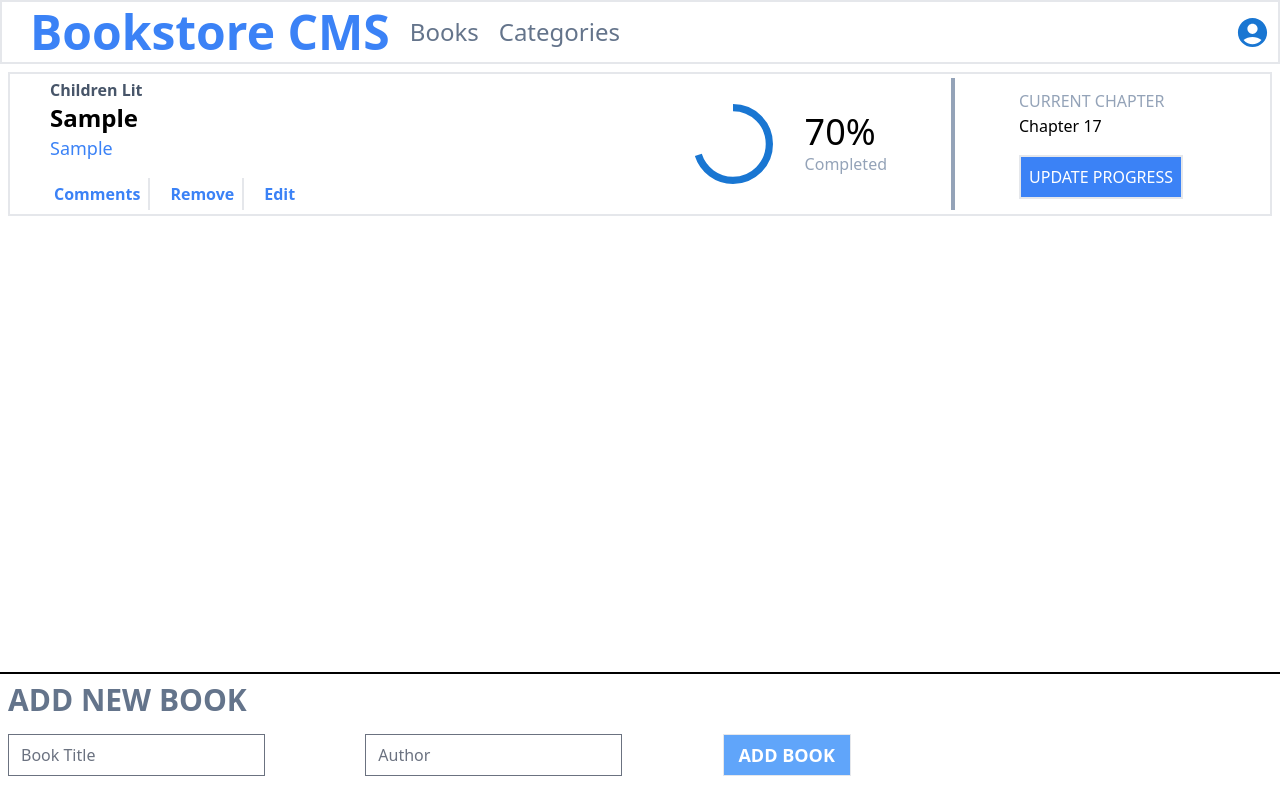
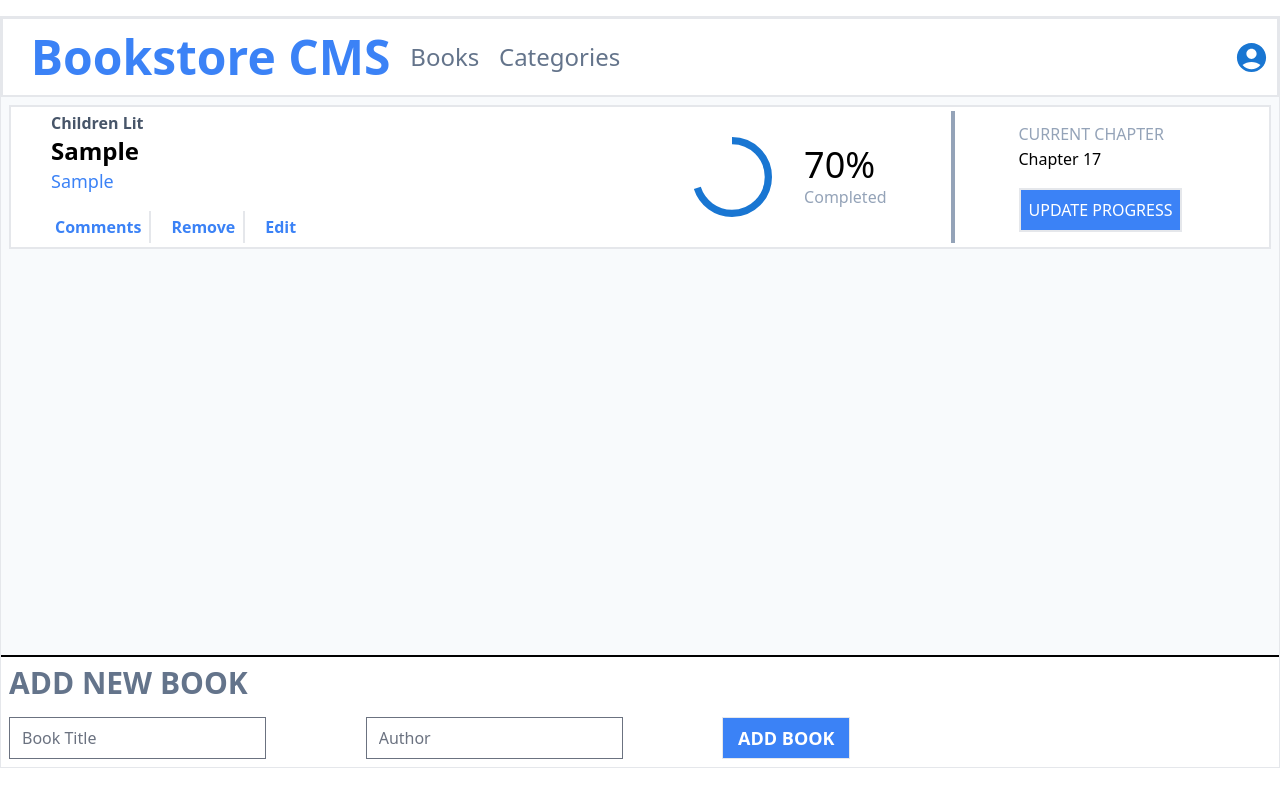
Before and after one commit to MosDevx/Bookstore-React, a React (Vite) app: page /home in a window 1280 px wide. Both pictures are taken after typing "Sample", "Sample" into the empty fields and a click on the button "ADD BOOK". Built offline with nearby package versions, Linux system fonts and the light colour scheme; no server answers.

Commit message:
style App component

```diff
--- a/src/App.jsx
+++ b/src/App.jsx
@@ -14,7 +14,7 @@ const App = ()=> {
 
 
   return (
-    <div >
+    <div className='mt-4 container m-auto border bg-slate-50' >
       <Header/>
 
       <Routes>
--- a/src/Components/AddNewBook.jsx
+++ b/src/Components/AddNewBook.jsx
@@ -40,7 +40,7 @@ const AddNewBook = ()=>{
 
 
 		return(
-			<div className="flex w-full h-28 justify-between flex-col border-t-2 border-black p-2 mt-2">
+			<div className="flex w-full h-28 justify-between flex-col border-t-2 border-black bg-white p-2 mt-2">
 				<h2 className="text-left  uppercase text-slate-500 font-extrabold text-3xl">ADD NEW BOOK</h2>
 				<Snackbar
 					anchorOrigin={{vertical:"bottom",horizontal:"center"}}
@@ -53,7 +53,7 @@ const AddNewBook = ()=>{
 					<input type="text" placeholder="Book Title"  value={title} onChange={onTitleChanged}/>
 					<input type="text" placeholder="Author" value={author} onChange={onAuthorChanged}/>
 
-					<button className="border w-32 bg-blue-400 text-white text-lg font-bold" onClick={onAddBookClicked}>ADD BOOK</button>
+					<button className="border w-32 bg-blue-500 text-white text-lg font-bold" onClick={onAddBookClicked}>ADD BOOK</button>
 				 </form>
 			</div>
 		)
--- a/src/Components/Book.jsx
+++ b/src/Components/Book.jsx
@@ -13,7 +13,7 @@ const Book = ({title,author,item_id,category})=>{
 	return(
 		<>
 		{/* main-div */}
-		<div className=" flex border-2 h-36 m-2 items-center">
+		<div className=" flex border-2 h-36 m-2 items-center bg-white">
 
 				{/*First half - Details and complete Icon */}
 			<div className='w-3/4 flex justify-between'>
--- a/src/Components/BookList.jsx
+++ b/src/Components/BookList.jsx
@@ -8,7 +8,7 @@ const BookList = ()=>{
 	const books = useSelector(selectBooks)
 	// console.log(books);
 	return(
-		<div className='overflow-auto h-[600px]  '>
+		<div className='overflow-auto h-[550px]  '>
 
 		<div className='flex flex-col-reverse '>
 			{
--- a/src/Components/Header.jsx
+++ b/src/Components/Header.jsx
@@ -5,7 +5,7 @@ import AccountCircleIcon from '@mui/icons-material/AccountCircle';
 const Header =()=>{
 		return (
 
-				<div className="flex justify-between container m-auto items-center h-16 border-2 p-2">
+				<div className="flex justify-between container m-auto items-center h-20 bg-white border-2 p-2">
 						<div className="w-1/2 flex justify-evenly text-2xl items-center">
 								<h2 className="text-5xl font-bold text-blue-500">Bookstore CMS</h2>
 								<Link className='text-slate-500 active:text-black' to={'/home'} >Books</Link>
```
